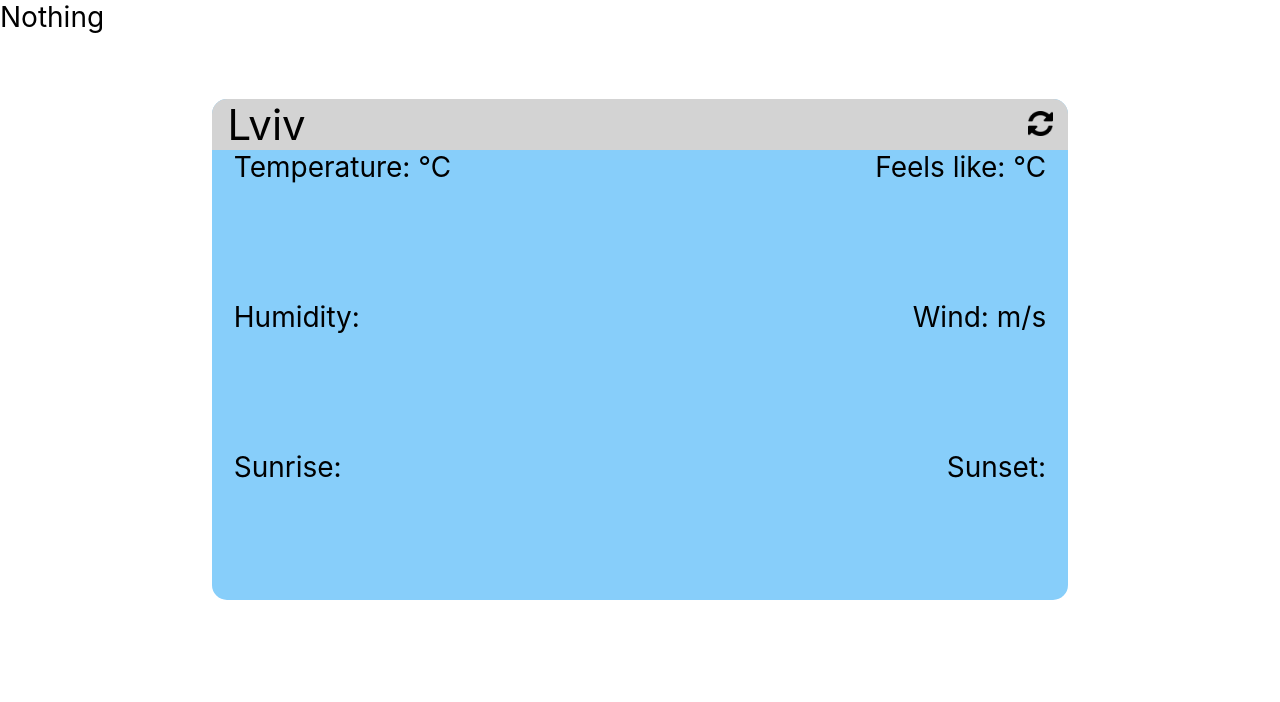
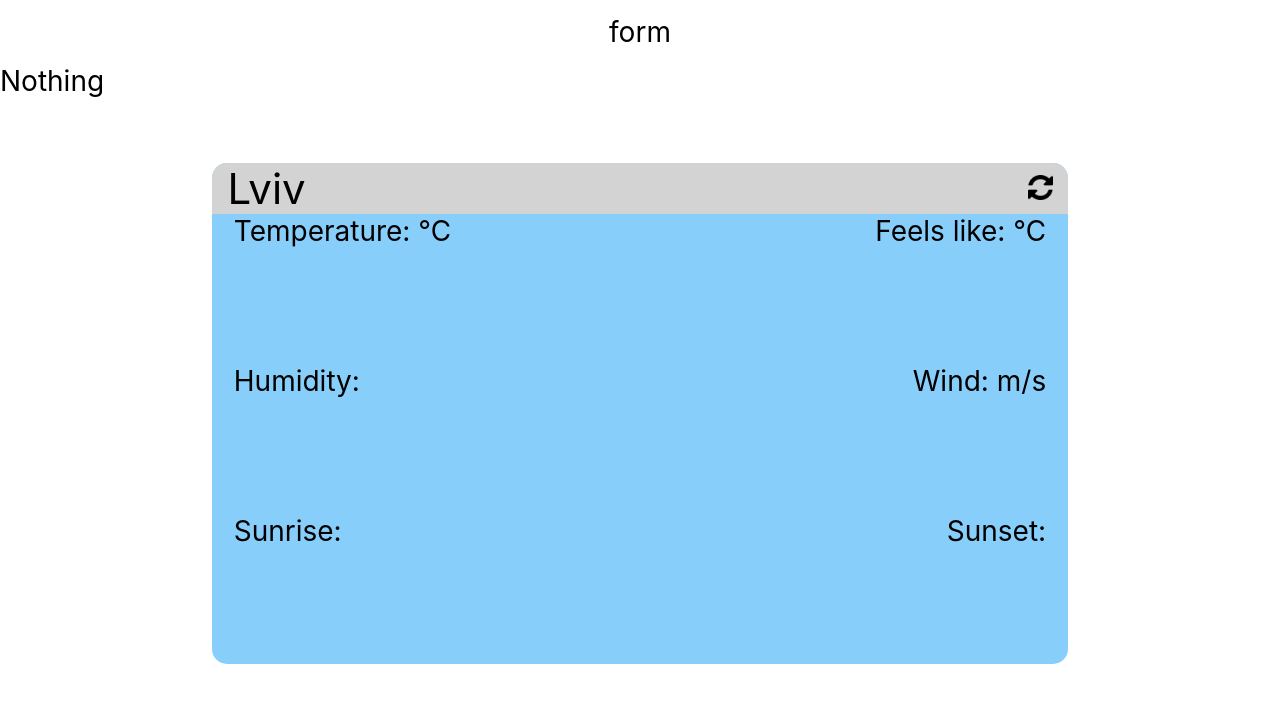
Before and after one commit to denysMoon/weather-app-react, a React (Create React App) app: page / in a window 1280 px wide. Shown: the top 702 px of the page. Built offline with nearby package versions, Linux system fonts and the light colour scheme; no server answers.

Commit message:
start form's component

```diff
--- a/src/App.js
+++ b/src/App.js
@@ -1,6 +1,7 @@
 import { useEffect, useState } from 'react';
 import './App.css';
 import Display from './components/Display/Display';
+import Form from './components/Form/Form';
 
 const KEY_CURRENT = process.env.REACT_APP_API_KEY
 
@@ -29,7 +30,7 @@ function App() {
 
   return (
     <div className="App">
-
+      <Form />
     {
       currentWeather.cod === 200 ? (
         <Display currentWeather={currentWeather} />
--- /dev/null
+++ b/src/components/Form/Form.jsx
@@ -0,0 +1,11 @@
+const Form = () =>{
+    return(
+        <div className="wrapper">
+            <form action="">
+                form
+            </form>
+        </div>
+    )
+}
+
+export default Form
```
